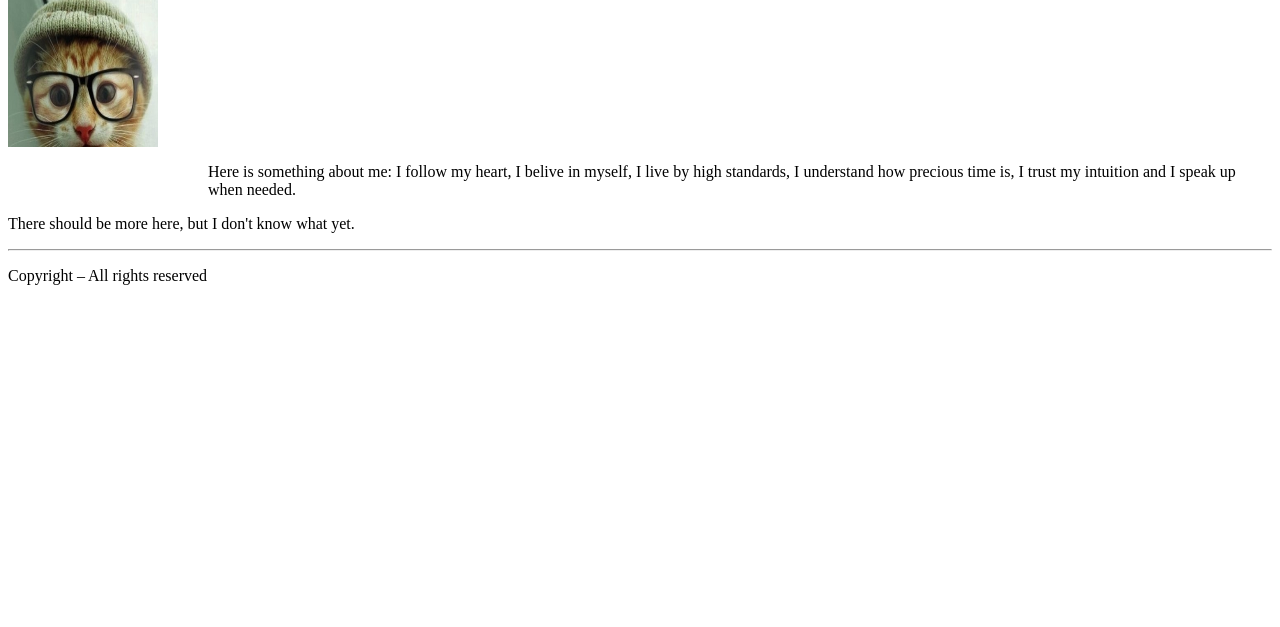
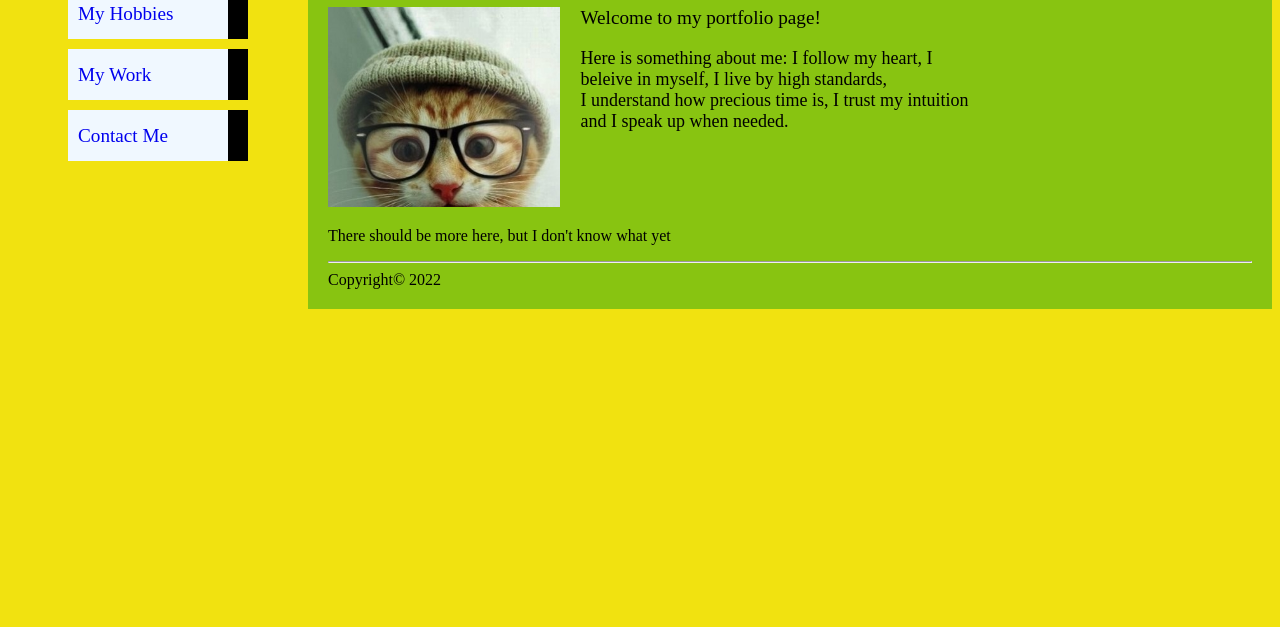
Before and after one commit to prince-inapp/camp3, a plain HTML site: page Portfolio/index.html in a window 1280 px wide. Shown: the part 173-800 px from the top of the page. Drawn offline with Linux system fonts and the light colour scheme.

Commit message:
profile assignment

```diff
--- a/Portfolio/css/style.css
+++ b/Portfolio/css/style.css
@@ -1,8 +1,66 @@
+body{
+    background-color: rgb(241, 226, 16);
+}
+#container {
+    margin-top: 80px;
+}
+
+.active {
+    background-color: #f0f8ff;
+}
+
 #navigation {
+    position: absolute;
+    width: 200px;
+    margin-left: 50px;
+}
+
+#nav {
+    list-style-type: none;
+    line-height: 35px;
+    margin: 0;
+    padding: 10px;
+}
+
+li {
+    text-decoration: none;
+    background-color: #000000;
+    font-size: larger;
+    padding-right: 20px;
+}
+
+a {
+    text-decoration: none;
+    background-color: #f0f8ff;
+    margin: 10px 0;
+    padding: 8px 10px;
+    display:block;
+}
+
+#content{
+    background-color: rgb(136, 196, 17);
+    margin-left: 300px;
+    padding: 20px;
+}
+
+ img{
     float: left;
-    width: 200px;
-    clear:left;
+    width: auto;
+    height: 200px;
+    margin-right: 20px;
 }
-#content {
-    margin-left: 200px;
+
+#para3{
+    clear: left;
+    padding-top: 20px;
+    font-family:
 }
+
+#para1 {
+    font-size: larger;
+    font-family:
+}
+
+#para2 {
+   font-size:large
+    }
--- a/Portfolio/index.html
+++ b/Portfolio/index.html
@@ -4,24 +4,29 @@
         <link rel="stylesheet" type="text/css" href="css/style.css">
     </head>
     <body>
+        <div id="container">
         <div id="navigation">
-            <a href="index.html">Home</a>
-            <a href="hobbies.html">My Hobbies</a>
-            <a href="work.html">My Work</a>
-            <a href="contact.html">Contact</a>
+            <ul id="nav">
+                <li class="active"><a href="index.html">Home Page</a></li>
+                <li><a href="hobbies.html">My Hobbies</a></li>
+                <li><a href="work.html">My Work</a></li>
+                <li><a href="contact.html">Contact Me</a></li>
+            </ul>
         </div>
-        <div>
-            <br>
+        <div id="content">
             <h1>My Portfolio</h1>
-            <p>Welcome to my Portfolio page!</p>
-            <img src="images/profile.jpg" width="150" height="180" alt="MyPhoto">
-            <p id="content">
-                Here is something about me: I follow my heart, I belive in myself, I live by high standards, I understand how precious time is, I trust my intuition and I speak up when needed.</p>
-            <p>There should be more here, but I don't know what yet.</p>
+            <img id="cat" src="images/profile.jpg" alt="My Image">
+            <p id="para1">Welcome to my portfolio page!</p>
+            <p id="para2">Here is something about me: I follow my heart, I <br>
+                beleive in myself, I live by high standards, <br>
+                I understand how precious time is, I trust my intuition <br>
+                and I speak up when needed.</p>
+            <p id="para3">There should be more here, but I don't know what yet</p>
+            <footer>
+                <hr>
+                Copyright&copy; 2022
+            </footer>
         </div>
+    </div>
     </body>
-    <hr>
-    <footer>
-        <p>Copyright – All rights reserved</p>
-    </footer>
 </html>
```
Also changed, not shown: JavaScript/myjs.js (added, +21 -0 lines), JavaScript/myjshtml.html (added, +8 -0 lines), Portfolio/contact.html (added, +35 -0 lines), Portfolio/hobbies.html (added, +28 -0 lines), Portfolio/work.html (added, +31 -0 lines).
